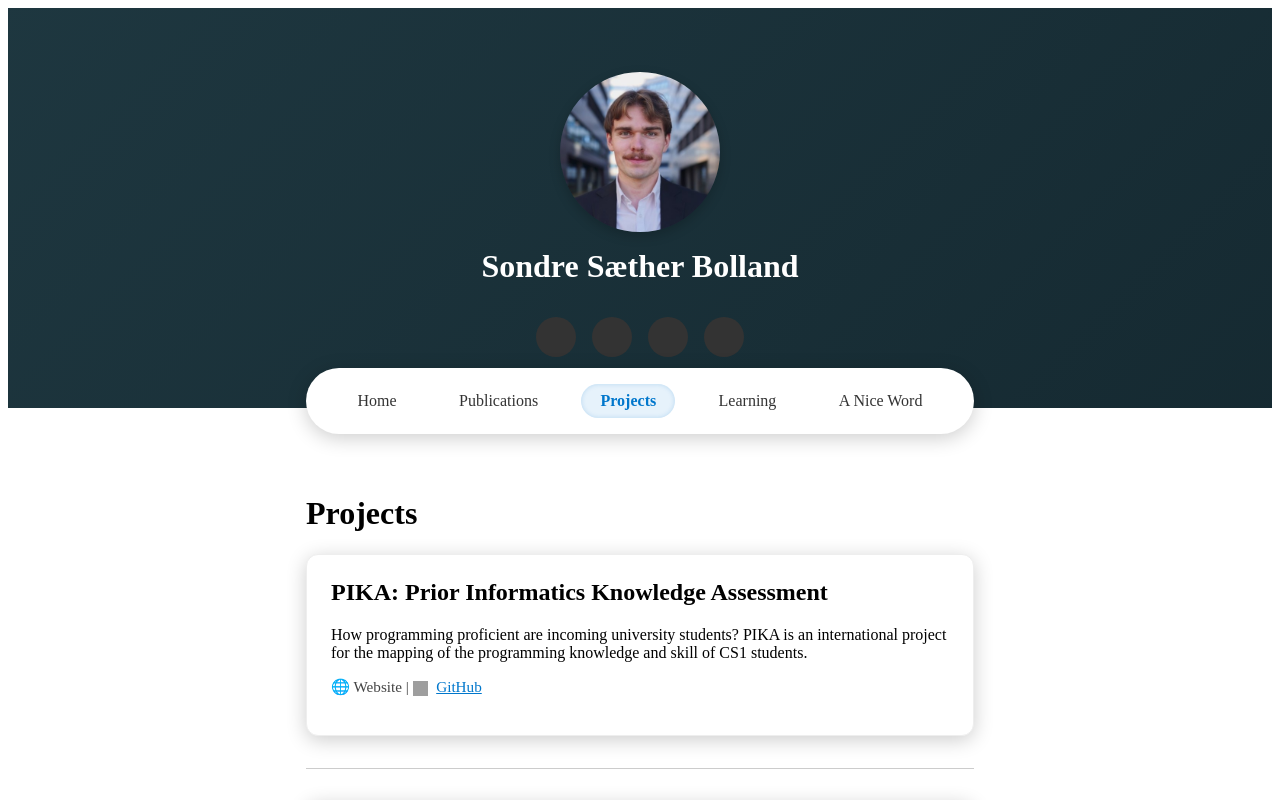
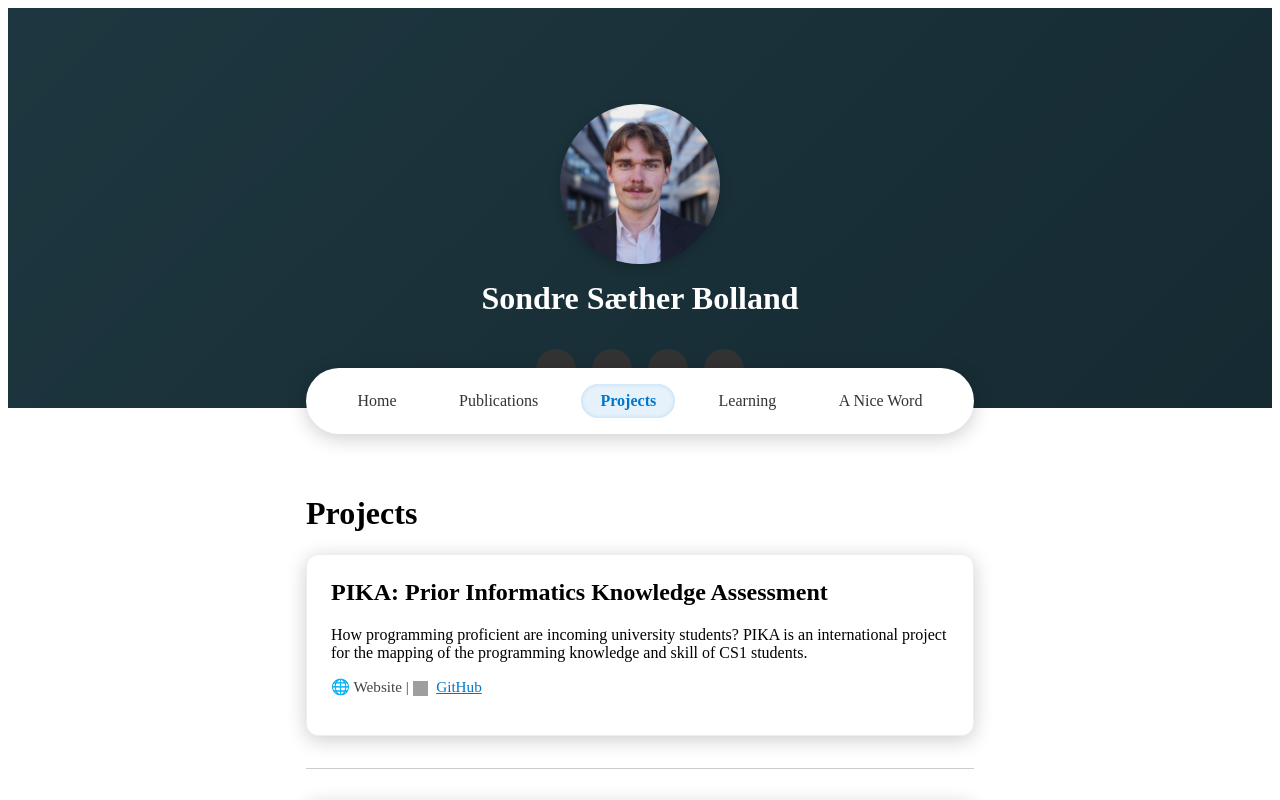
Before and after one commit to SondreBolland/personal_website, a React app in the folder frontend/: page /projects in a window 1280 px wide. Shown: the top 800 px of the page. Built offline with nearby package versions, Linux system fonts and the light colour scheme; grey boxes are pictures that could not be loaded; the HTML template or start-up script is replaced by a standard one.

Commit message:
Adjustable top pane

```diff
--- a/frontend/src/components/TopPane.css
+++ b/frontend/src/components/TopPane.css
@@ -6,7 +6,7 @@
   flex-direction: column;
   justify-content: space-between;
   align-items: center;
-  padding: 4rem 1rem;
+  padding: 6rem 1rem;
   box-sizing: border-box;
   background: linear-gradient(-45deg, #0f2027, #203a43, #2c5364);
   background-size: 400% 400%;
--- a/frontend/src/pages/HomePage.js
+++ b/frontend/src/pages/HomePage.js
@@ -30,11 +30,11 @@ export default function HomePage() {
         initiative aimed at mapping students' programming knowledge before they
         begin university. PIKA is developed in collaboration with instructors
         from Norway and Sweden, and in 2024 it was completed by over 3,200
-        students across nine institutions. See <b>Projects</b> for further information.
+        students across nine institutions. See <b><a url="https://sondrebolland.com/projects">Projects</a></b> for further information.
       </p>
       <p>
         I love learning for research and education, but also for random skills
-        and party tricks. Take a look at <b>Learning</b>.
+        and party tricks. Take a look at <b><a url="https://sondrebolland.com/learning">Learning</a></b>.
       </p>
     </MainContentLayout>
   );
```
